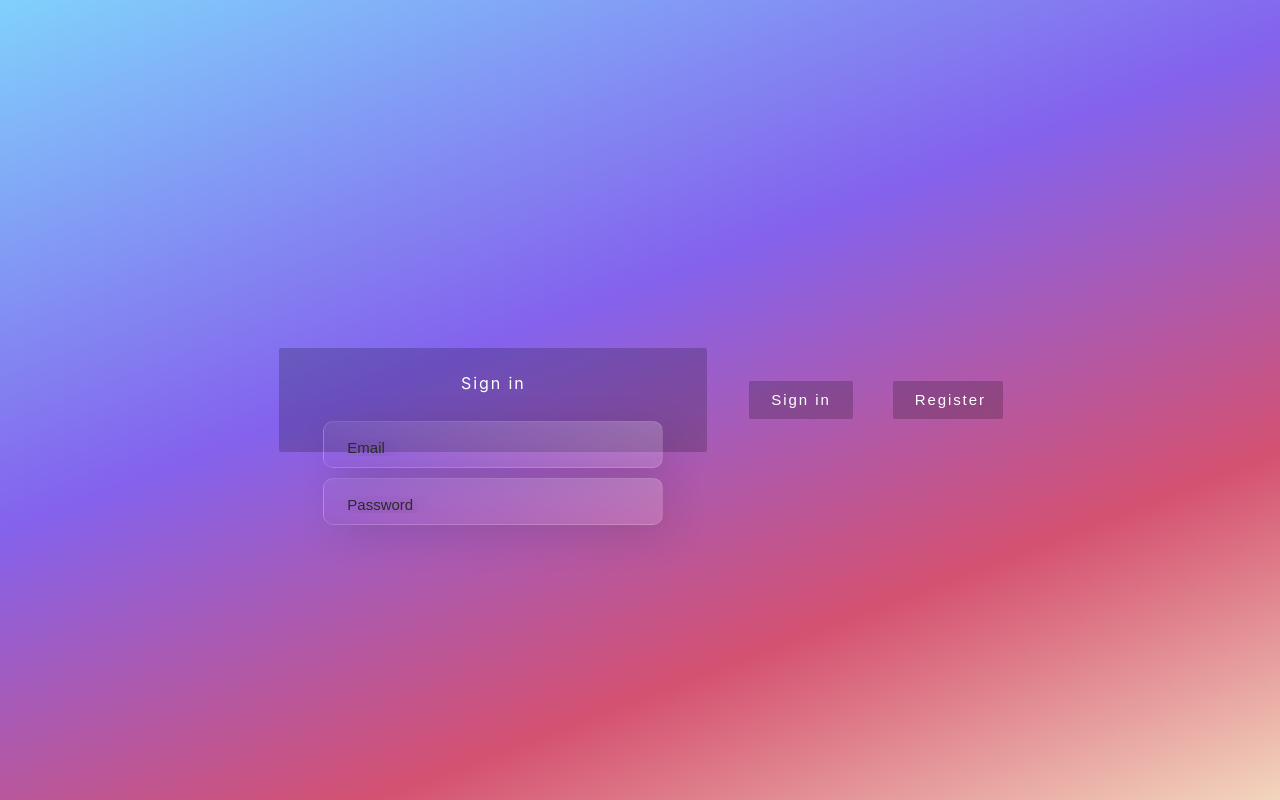
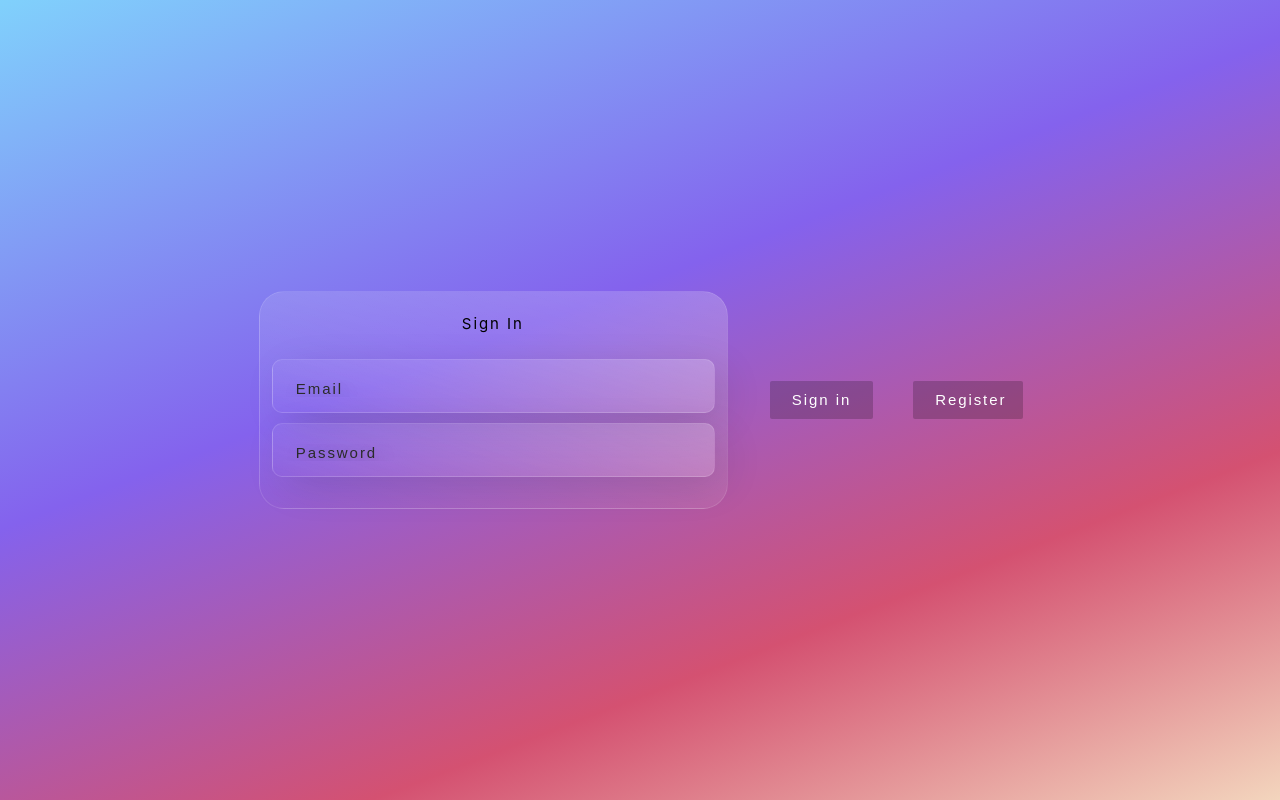
Before and after one commit to TeetSimson/FuturFolio., a React (Create React App) app in the folder FuturFolio_FrontEnd/futurfolio/: page / in a window 1280 px wide. Built offline with nearby package versions, Linux system fonts and the light colour scheme.

Commit message:
Changing form to coincide with the rest of the design

```diff
--- a/FuturFolio_FrontEnd/futurfolio/src/Components/Register/Register.css
+++ b/FuturFolio_FrontEnd/futurfolio/src/Components/Register/Register.css
@@ -115,8 +115,6 @@ body {
   white-space: nowrap;
   vertical-align: center;
   cursor: pointer;
-  float: right;
-  margin-top: 50px;
 }
 
 /* Back button (return to sign in page) */
@@ -139,8 +137,6 @@ body {
   white-space: nowrap;
   vertical-align: middle;
   cursor: pointer;
-  float: left;
-  margin-top: 50px;
 }
 
 .RegisterInput {
--- a/FuturFolio_FrontEnd/futurfolio/src/Components/Signin/Signin.css
+++ b/FuturFolio_FrontEnd/futurfolio/src/Components/Signin/Signin.css
@@ -15,7 +15,7 @@ body {
 
 /* Email box and its label */
 
-.Email{
+/* .Email{
     height: 20px;
     width: 250px;
     margin-left: 90px;
@@ -24,53 +24,34 @@ body {
     display: inline-block;
     text-align: left;
     float: right;
-}
-
-.emailLabel {
-  font-size: 20px;
-  /* padding-left: 6px; */
-  margin-left: 20px;
-  margin-top: 10px;
-  display: inline-block;
-  text-align: right;
-  float: left;
-}
+} */
 
 /* Password box and its label */
 
-.Password{
+/* .Password{
   height: 20px;
   width: 250px;
   display: inline-block;
   text-align: left;
   float: right;
-}
-
-.passwordLabel {
-  font-size: 20px;
-  /* padding-top: 20px;
-  padding-left: 10px; */
-  display: inline-block;
-  text-align: right;
-  float: left;
-}
+} */
 
 /* Form */
 
-.SigninForm {
+/* .SigninForm {
     width: 30vw;
-    height: 11vh;
-    /* background-color: aqua; */
+    height: 25vh;
+    background-color: aqua;
     color: white;
     text-decoration: none;
     background-color: rgba(0,0,0, .2);
     border-radius: 2px;
     border: 0px;
     outline: none;
-    /* display: inline-block; */
+    display: inline-block;
     padding: 8px 22px;
     margin-bottom: 0;
-    /* font-size: 15px; */
+    font-size: 15px;
     font-weight: normal;
     letter-spacing: .12rem;
     line-height: 1.428571429;
@@ -78,7 +59,7 @@ body {
     white-space: nowrap;
     vertical-align: middle;
     cursor: pointer;
-}
+} */
 
 /* Sign in button */
 
@@ -125,3 +106,38 @@ body {
   vertical-align: middle;
   cursor: pointer;
 }
+
+.SigninForm {
+    width: 30vw;
+    height: 25vh;
+    border-radius: 25px;
+    background: linear-gradient(0.55turn, rgba(255, 255, 255, 0.205), rgba(255, 255, 255, 0) );
+    border: 0.1em solid rgba(255, 255, 255, 0.123);
+    transition: all 100ms;
+}
+
+.title{
+  margin-left: 190px;
+  letter-spacing: .12rem;
+  font-size: 15px;
+  line-height: 1.428571429;
+}
+
+.RegisterInput {
+    margin-top: 10px;
+    padding: 8px;
+    width: 425px;
+    font-size: 25px;
+    text-shadow: 5px 5px 20px rgba(31, 31, 31, 0.308);
+    background: linear-gradient(0.55turn, rgba(255, 255, 255, 0.205), rgba(255, 255, 255, 0) );
+    outline: none;
+    -webkit-appearance: none;
+    border-radius: 10px;
+    color: black;
+    border: 1px solid rgba(255, 255, 255, 0.13);
+    box-shadow: 10px 10px 44px -6px rgba(0, 0, 0, 0.151);
+    letter-spacing: .12rem;
+    font-size: 10px;
+    line-height: 1.428571429;
+
+}
--- a/FuturFolio_FrontEnd/futurfolio/src/Components/Signin/Signin.js
+++ b/FuturFolio_FrontEnd/futurfolio/src/Components/Signin/Signin.js
@@ -70,7 +70,7 @@ class Signin extends React.Component {
                 <main>
                     <div className="SigninWindow">
                         <fieldset id="sign_up" className="SigninForm">
-                            <p>Sign in</p>
+                            <p className = "title">Sign In</p>
                             <div>
                                 <input className="RegisterInput"
                                     type="email"
```
